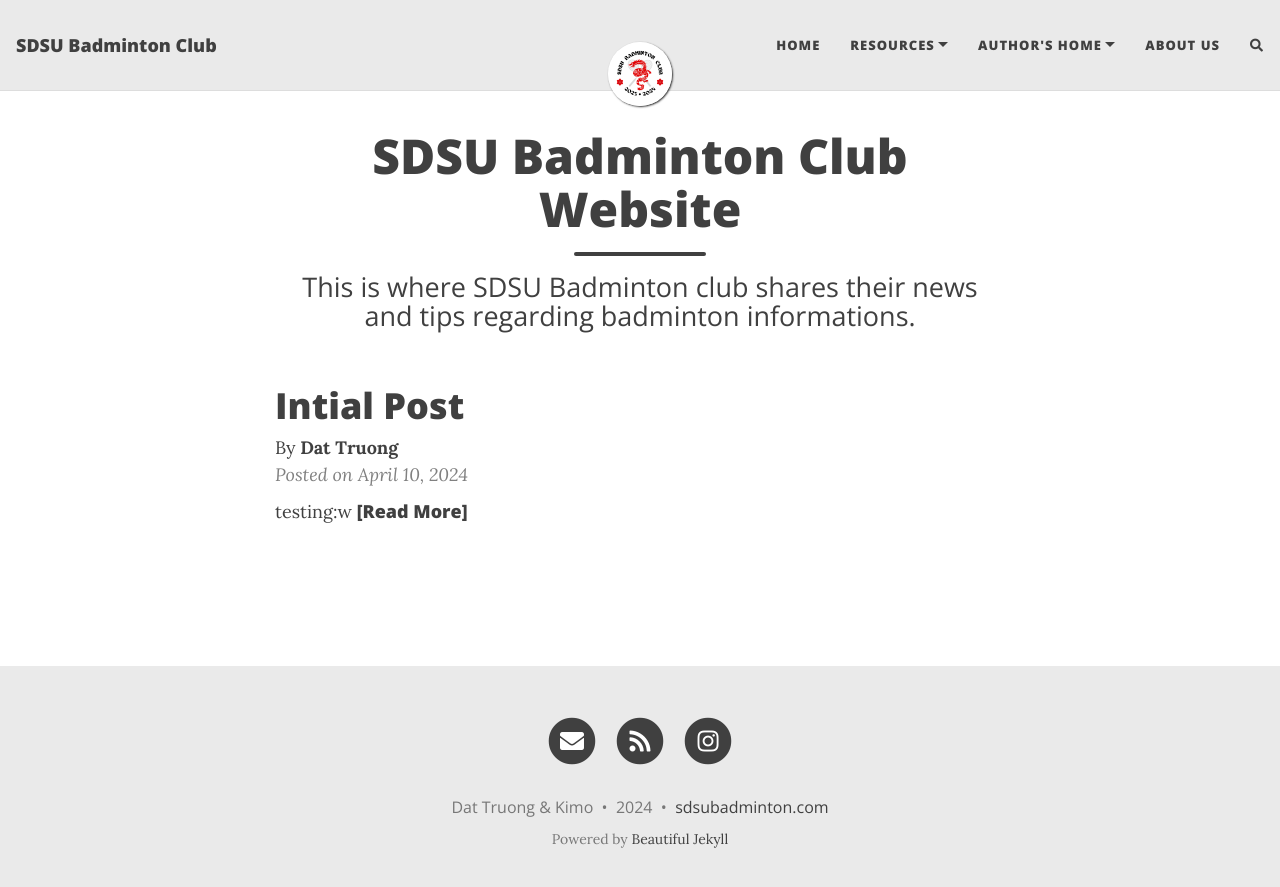
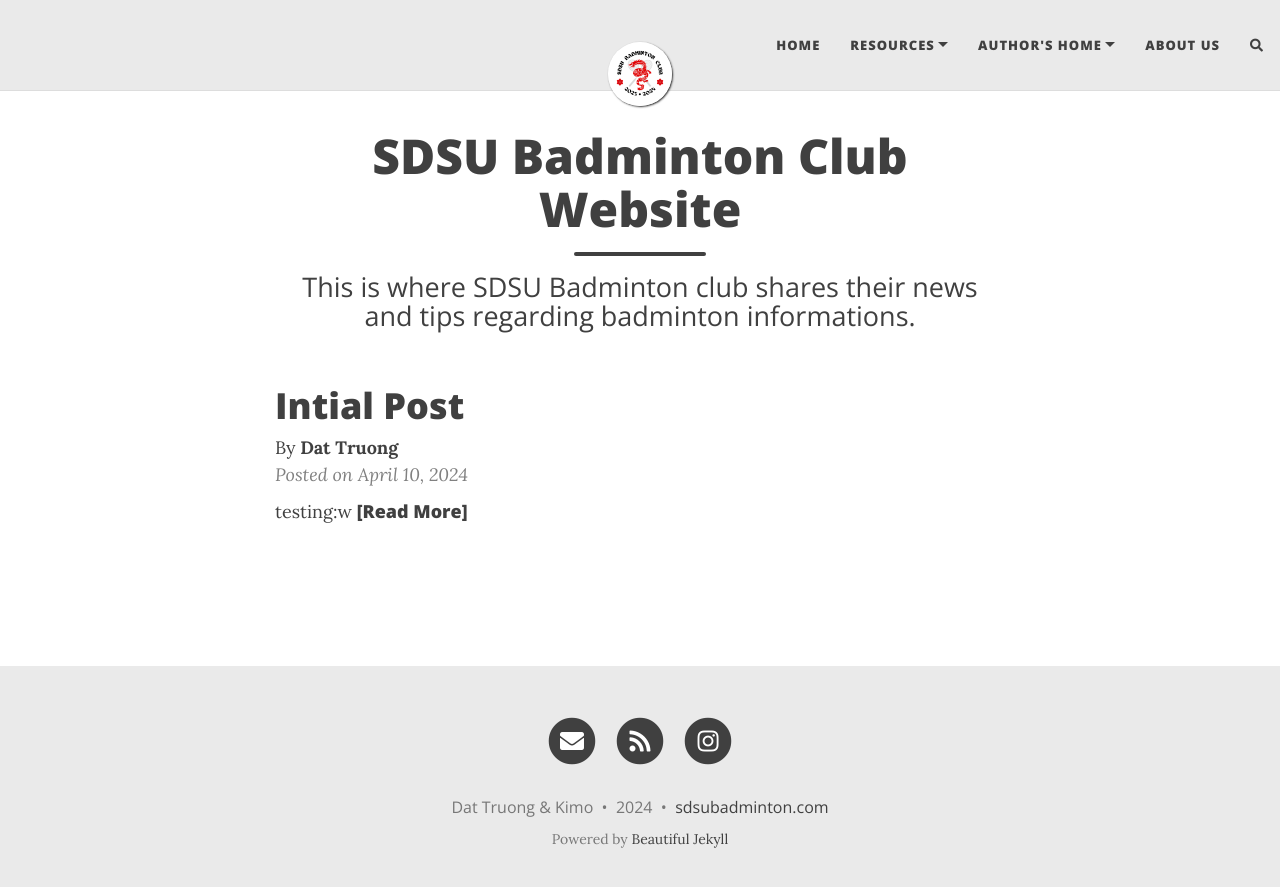
Before and after one commit to datpersonal/sdsubadminton, a Jekyll site: the page built from index.html, in a window 1280 px wide. Shown: the top 887 px of the page. Built offline with Jekyll 4.4.1, drawn with Linux system fonts in a browser that asks for light colours; nearby versions of some CDN libraries; the list of posts is cut into pages by our own code; comment, search, counter and statistics services are not loaded.

Commit message:
change layout 2nd time

```diff
--- a/_config.yml
+++ b/_config.yml
@@ -10,7 +10,7 @@
 ############################
 
 # Name of website
-title: SDSU Badminton Club
+title:
 
 # Your name to show in the footer
 author: Dat Truong & Kimo
```
Also changed, not shown: 9 other files.
